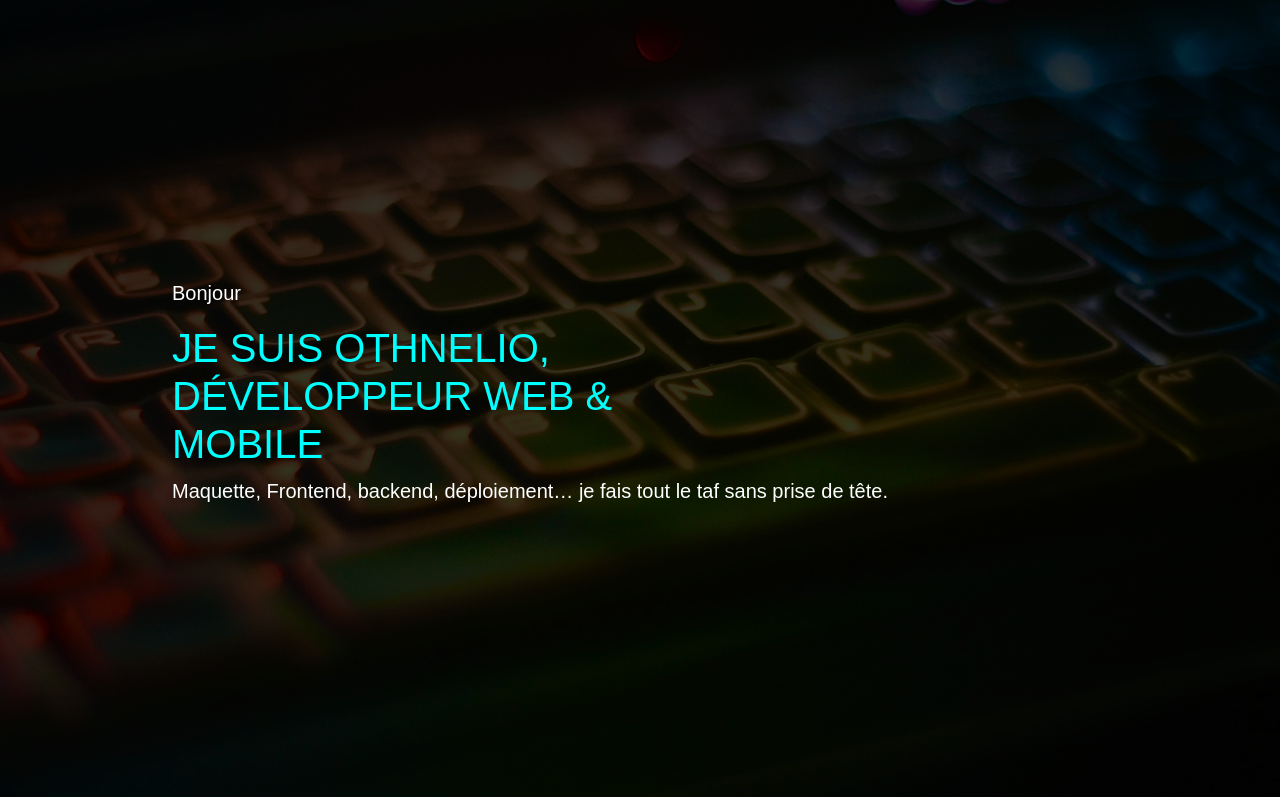
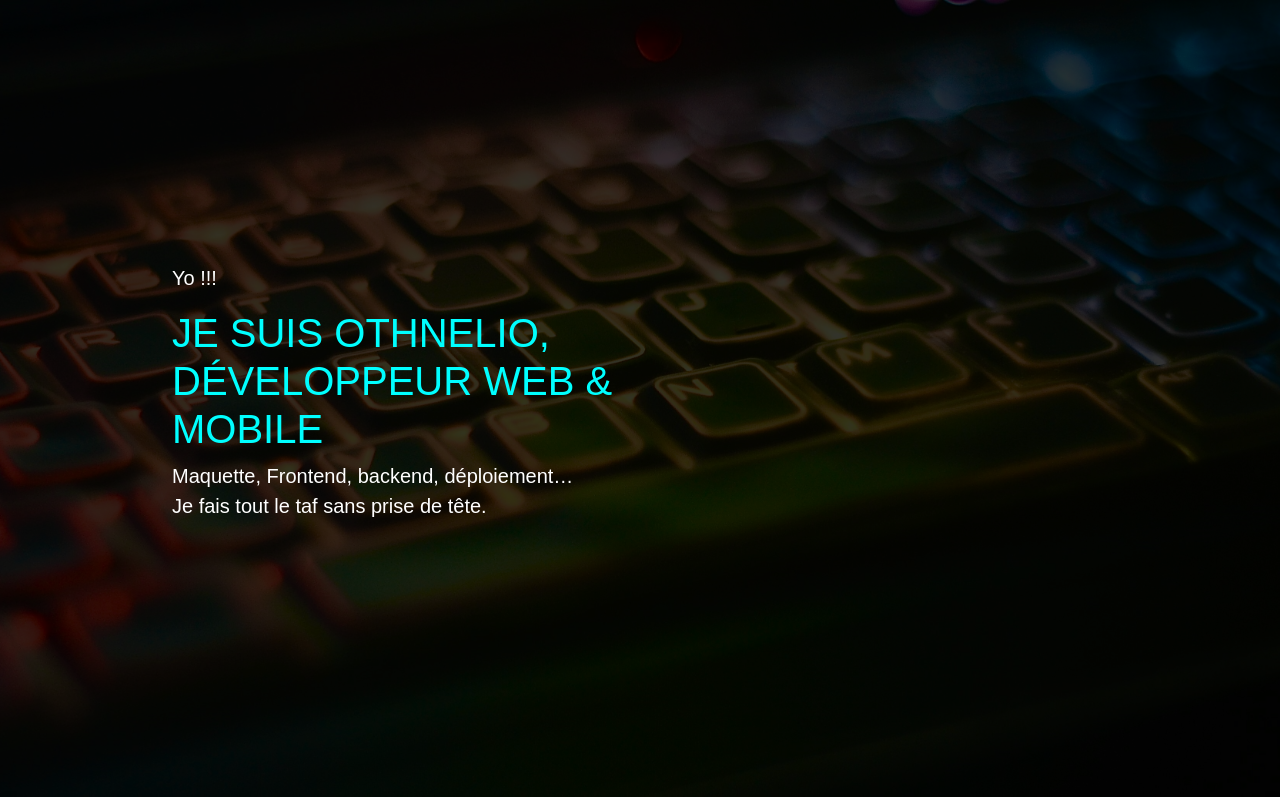
Before and after one commit to Otinelio/OtinelioPortfolio, a plain HTML site: page index.html in a window 1280 px wide. Shown: the top 797 px of the page. Drawn offline with nearby package versions, Linux system fonts and the light colour scheme.

Commit message:
Update index.html

```diff
--- a/index.html
+++ b/index.html
@@ -36,9 +36,9 @@
       <div class="banner-img">
         <div class="banner-overlay ">
           <div class="container col-12 col-lg-9 ">
-            <p class="fs-5">Bonjour</p>
+            <p class="fs-5">Yo !!!</p>
             <h1 id="typing-text" class="typing-cursor col-12 col-lg-7"></h1>
-            <p class="fs-5">Maquette, Frontend, backend, déploiement… je fais tout le taf sans prise de tête.</p>
+            <p class="fs-5">Maquette, Frontend, backend, déploiement… <br>Je fais tout le taf sans prise de tête.</p>
           </div>
         </div>
       </div>
```
